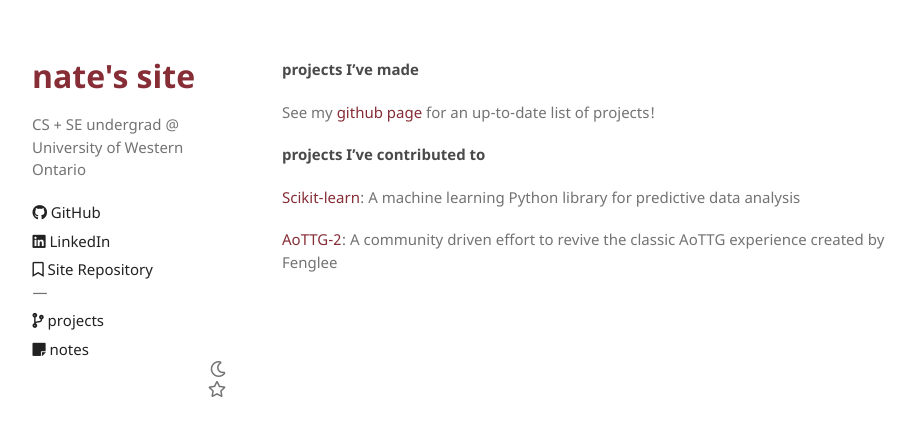
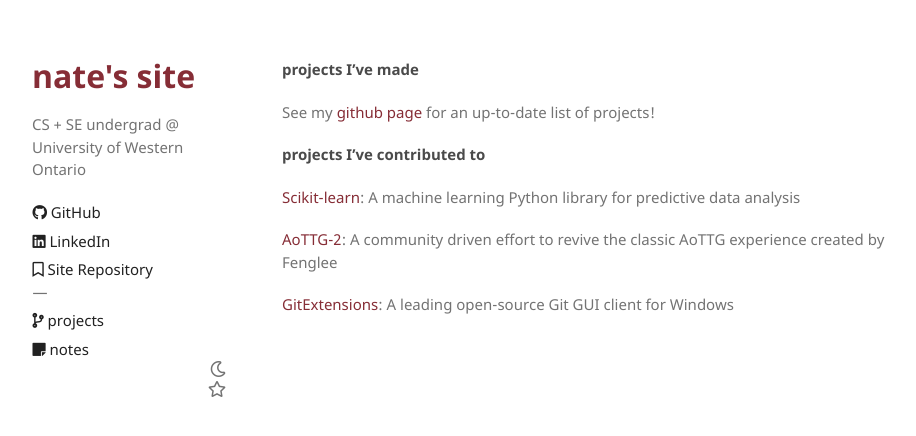
Before and after one commit to norgera/norgera.github.io, a Jekyll site: the page built from _pages/projects.md, in a window 1280 px wide. Shown: the top 436 px of the page, without its empty margins (153-1069 px from the left). Built offline with Jekyll 4.4.1, drawn with Linux system fonts in a browser that asks for light colours.

Commit message:
update projects page

```diff
--- a/_includes/head-custom.html
+++ b/_includes/head-custom.html
@@ -16,7 +16,8 @@
         document.querySelector('a[href="https://ocw.mit.edu/courses/18-01-single-variable-calculus-fall-2006/pages/lecture-notes/"]'),
         document.querySelector('a[href="https://web.stanford.edu/class/cs103x/cs103x-notes.pdf/"]'),
         document.querySelector('a[href="https://www.compassch.org/"]'),
-        document.querySelector('a[href="https://soti.net/"]')
+        document.querySelector('a[href="https://soti.net/"]'),
+        document.querySelector('a[href="https://gitextensions.github.io/"]'),
       ];
       links.forEach(function(link) {
         if (link) {
--- a/_pages/projects.md
+++ b/_pages/projects.md
@@ -13,3 +13,5 @@
 [Scikit-learn](https://scikit-learn.org/stable/): A machine learning Python library for predictive data analysis
 
 [AoTTG-2](https://aottg2.com/): A community driven effort to revive the classic AoTTG experience created by Fenglee
+
+[GitExtensions](https://gitextensions.github.io/): A leading open-source Git GUI client for Windows
```
